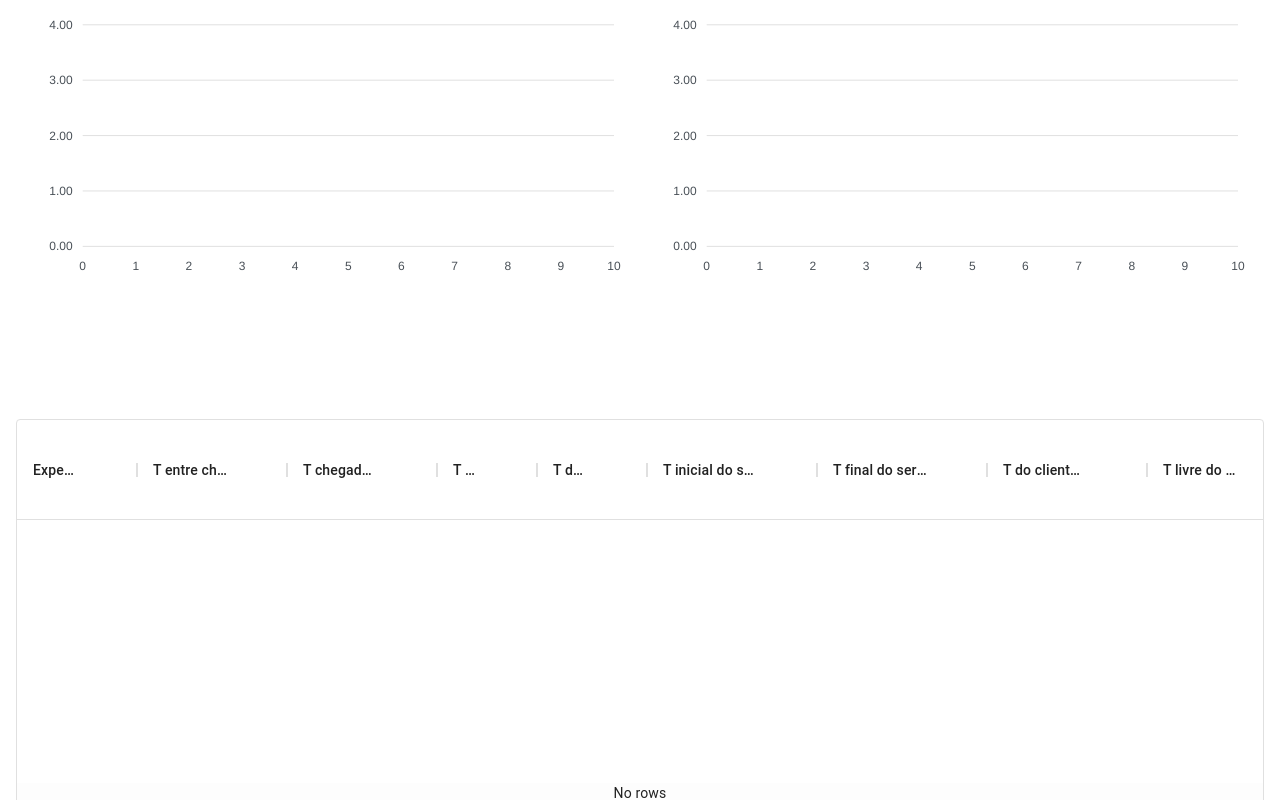
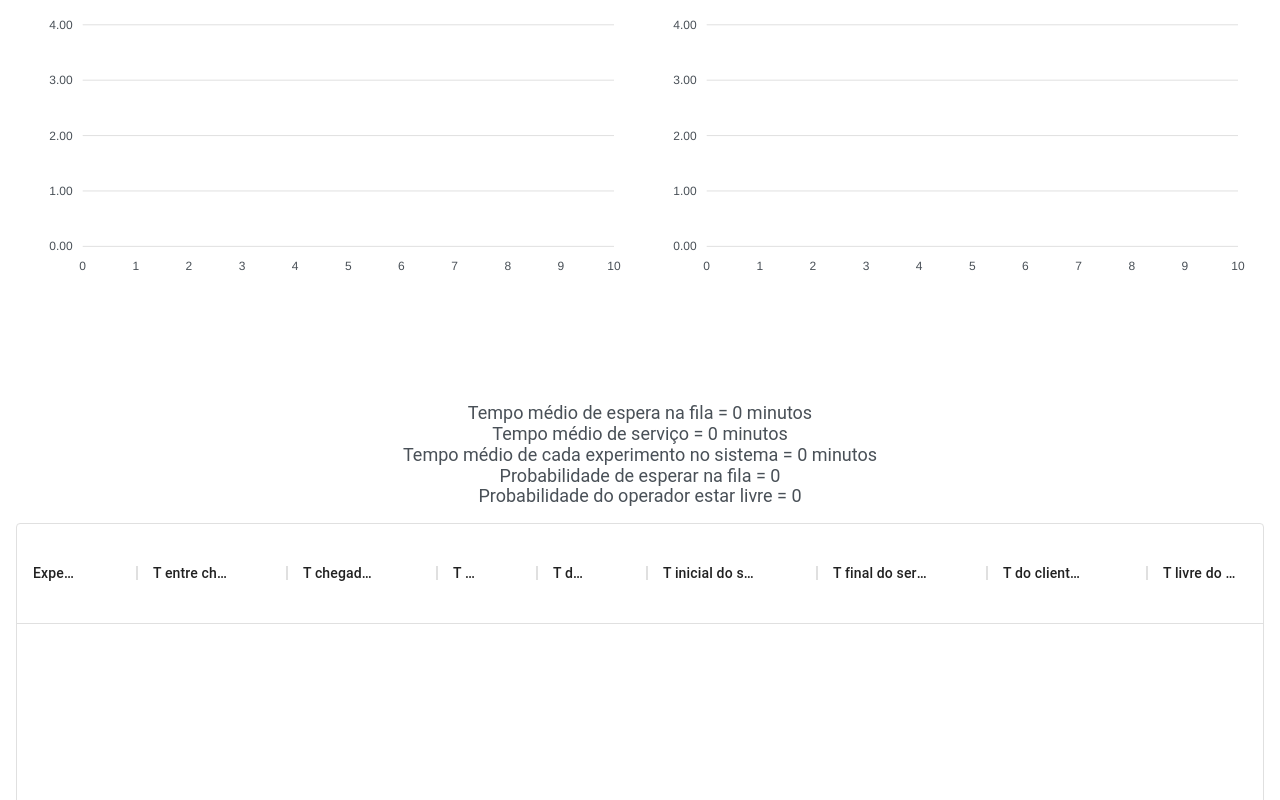
Before and after one commit to lorenaelias/simuladorMM1, a React (Create React App) app: page / in a window 1280 px wide. Shown: the part 1280-2080 px from the top of the page. Built offline with nearby package versions, Linux system fonts and the light colour scheme.

Commit message:
mais algumas estatisticas

```diff
--- a/src/modules/main/MainPage.js
+++ b/src/modules/main/MainPage.js
@@ -4,6 +4,7 @@ import { DataGrid } from '@material-ui/data-grid';
 import Chart from 'react-apexcharts';
 import { barOptions } from './chart-options';
 import { exponencialRAND, normalRAND } from '../../services/randomVar';
+import { tmFila, probEsperar, probOperadorLivre, tmSvc, tmSistema } from '../../services/statistics';
 
 export default function MainPage() {
     const [tempoSim, setTempo] = useState(0);
@@ -18,11 +19,17 @@ export default function MainPage() {
     const [mediaTS, setMediaTS] = useState(0);
     const [varianciaTS, setVarianciaTS] = useState(0);
 
-    const [temposMediosNafila, setTemposMediosNaFila] = useState([]);
-    const [temposMediosDeServico, setTemposMediosDeServico] = useState([]);
-    const [probabilidadesDeOperadoresLivre, setProbabilidadesDeOperadoresLivre] = useState([]);
-    const [tempoMedioNoSistema, setTempoMedioNoSistema] = useState([]);
+    const [temposNafila, setTemposNaFila] = useState([]);
+    const [temposDeServico, setTemposDeServico] = useState([]);
+    const [tempoDeOperadoresLivre, setOperadoresLivre] = useState([]);
+    const [tempoNoSistema, setTempoNoSistema] = useState([]);
     const [numeroExperimentos, setNumeroExperimentos] = useState(0);
+
+    const [tmDeFila, setTmDeFila] = useState(0);
+    const [probDeEsperar, setProbDeEsperar] = useState(0);
+    const [probDeOperadorLivre, setProbDeOperadorLivre] = useState(0);
+    const [tmDeServico, setTmDeServico] = useState(0);
+    const [tmNoSistema, setTmNoSistema] = useState(0);
 
     const [dados, setDados] = useState([]);
 
@@ -105,11 +112,17 @@ export default function MainPage() {
         }
 
         setDados(tabela)
-        setTemposMediosNaFila(tmfila)
-        setProbabilidadesDeOperadoresLivre(tmservico)
-        setTempoMedioNoSistema(tmsistema)
-        setTemposMediosDeServico(tmservico)
+        setTemposNaFila(tmfila)
+        setOperadoresLivre(problivre)
+        setTempoNoSistema(tmsistema)
+        setTemposDeServico(tmservico)
         setNumeroExperimentos(parseInt(experimento))
+
+        setTmDeFila(tmFila(tmfila));
+        setProbDeEsperar(probEsperar(tmfila));
+        setProbDeOperadorLivre(probOperadorLivre(problivre, tempoSim));
+        setTmDeServico(tmSvc(tmservico));
+        setTmNoSistema(tmSistema(tmsistema));
     }
 
     function handleChangeTipoTEC(value) {
@@ -153,6 +166,7 @@ export default function MainPage() {
                     <label className={styles.labelSimulacao}>Tempo de Simulação</label>
                     <input
                     placeholder="em minutos"
+                    type="number"
                     className={styles.tempoSimulacao}
                     id="tempoSim" value={tempoSim}
                     onChange={e => setTempo(e.target.value)}
@@ -180,7 +194,7 @@ export default function MainPage() {
                             type="number"
                             min="1"
                             max="999"
-                            placeholder="em minutos"
+                            placeholder="(tempo em minutos)"
                             onChange={e => handleChangeTEC(e.target.value)}
                             />
                         </div>
@@ -192,7 +206,7 @@ export default function MainPage() {
                             className={styles.colInput}
                             type="number"
                             step="0.01"
-                            placeholder="tempo em minutos"
+                            placeholder="(em minutos)"
                             onChange={e => handleChangeMediaTEC(e.target.value)}/>
                         </div>
                     }
@@ -205,7 +219,7 @@ export default function MainPage() {
                             type="number"
                             step="0.01"
                             id="mediaexp"
-                            placeholder="tempo em minutos"
+                            placeholder="(em minutos)"
                             onChange={e => handleChangeMediaTEC(e.target.value)}/>
                         </div>
 
@@ -216,7 +230,7 @@ export default function MainPage() {
                             type="number"
                             step="0.01"
                             id="stdexp"
-                            placeholder="tempo em minutos"
+                            placeholder="(em minutos)"
                             onChange={e => handleChangeVarianciaTEC(e.target.value)}/>
                         </div>
                     </div>
@@ -242,7 +256,7 @@ export default function MainPage() {
                             type="number"
                             min="1"
                             max="999"
-                            placeholder="em minutos"
+                            placeholder="(tempo em minutos)"
                             onChange={e => handleChangeTS(e.target.value)}/>
                         </div>
                     }
@@ -252,7 +266,7 @@ export default function MainPage() {
                             <input
                             className={styles.colInput}
                             type="number"
-                            placeholder="tempo em minutos"
+                            placeholder="(em minutos)"
                             onChange={e => handleChangeMediaTS(e.target.value)}/>
                         </div>
                     }
@@ -264,7 +278,7 @@ export default function MainPage() {
                             className={styles.colInput}
                             type="number"
                             id="mediaexp"
-                            placeholder="tempo em minutos"
+                            placeholder="(em minutos)"
                             onChange={e => handleChangeMediaTS(e.target.value)}/>
                         </div>
 
@@ -275,7 +289,7 @@ export default function MainPage() {
                             type="number"
                             step="0.01"
                             id="stdexp"
-                            placeholder="tempo em minutos"
+                            placeholder="(em minutos)"
                             onChange={e => handleChangeVarianciaTS(e.target.value)} />
                         </div>
                     </div>
@@ -298,7 +312,7 @@ export default function MainPage() {
                             type="bar"
                             width="100%"
                             height="400"
-                            series={[{ data: probabilidadesDeOperadoresLivre  }]}
+                            series={[{ data: tempoDeOperadoresLivre  }]}
                         />
 
                     </div>
@@ -311,7 +325,7 @@ export default function MainPage() {
                             type="bar"
                             width="100%"
                             height="400"
-                            series={[{ data: temposMediosDeServico  }]}
+                            series={[{ data: temposDeServico  }]}
 
                         />
                     </div>
@@ -324,7 +338,7 @@ export default function MainPage() {
                             type="bar"
                             width="100%"
                             height="400"
-                            series={[{ data: temposMediosNafila  }]}
+                            series={[{ data: temposNafila  }]}
                         />
                     </div>
 
@@ -337,13 +351,19 @@ export default function MainPage() {
                             type="bar"
                             width="100%"
                             height="400"
-                            series={[{ data: tempoMedioNoSistema  }]}
+                            series={[{ data: tempoNoSistema  }]}
                         />
                     </div>
 
                 </div>
                 <div className={styles.tableContainer}>
-
+                    <div className={styles.stats}>
+                        <div>Tempo médio de espera na fila = {tmDeFila} minutos</div>
+                        <div>Tempo médio de serviço = {tmDeServico} minutos</div>
+                        <div>Tempo médio de cada experimento no sistema = {tmNoSistema} minutos</div>
+                        <div>Probabilidade de esperar na fila = {probDeEsperar}</div>
+                        <div>Probabilidade do operador estar livre = {probDeOperadorLivre}</div>
+                    </div>
                     <div className={styles.table}>
                         <div className={styles.tableContainerGrid}>
                             <DataGrid
--- a/src/modules/main/MainPage.module.css
+++ b/src/modules/main/MainPage.module.css
@@ -219,6 +219,17 @@ input[type=submit]:hover {
     font-size: medium;
 }
 
+.stats {
+    color: #495057;
+    font-size: large;
+
+    display: flex;
+    flex-direction: column;
+    align-items: center;
+    justify-content: center;
+    align-content: center;
+}
+
 a {
     margin: 5px;
     text-decoration: none;
--- /dev/null
+++ b/src/services/statistics.js
@@ -0,0 +1,30 @@
+const reducer = (accumulator, currentValue) => parseFloat(accumulator) + parseFloat(currentValue);
+
+export const tmFila = function (tf) {
+    const soma = (tf.reduce(reducer))
+    console.log("tempo fila: ",  typeof soma,  soma  / tf.length);
+    return (soma / tf.length).toFixed(4);
+}
+
+export const probEsperar = function (tf) {
+    let cliQueEsperam = 0;
+
+    for(let i = 0; i < tf.length; i++){
+        if(parseFloat(tf[i]) > 0) {
+            cliQueEsperam++;
+        }
+    }
+    return (cliQueEsperam / tf.length).toFixed(4);
+}
+
+export const probOperadorLivre = function (tl, ttotal) {
+    return ((tl.reduce(reducer)) / ttotal).toFixed(4);
+}
+
+export const tmSvc = function (ts) {
+    return ((ts.reduce(reducer)) / ts.length).toFixed(4);
+}
+
+export const tmSistema = function (tcs) {
+    return ((tcs.reduce(reducer)) / tcs.length).toFixed(4);
+}
```
